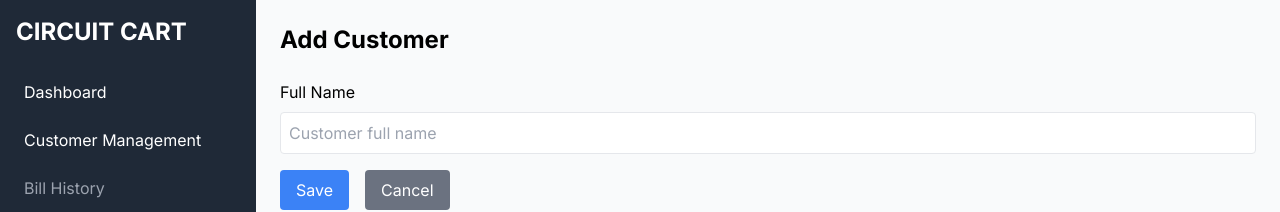
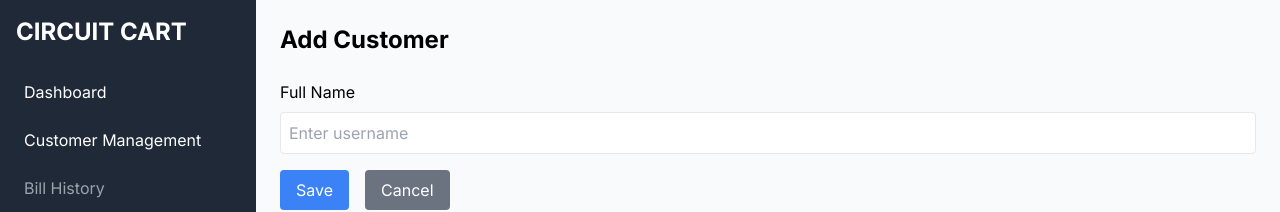
Before and after one commit to msdfernando/circuit-cart-admin, a Next.js app: page /customers/add in a window 1280 px wide. Shown: the top 212 px of the page. Built offline with nearby package versions, Linux system fonts and the light colour scheme.

Commit message:
fix: correct input field ID and update placeholder and aria-label in AddCustomerPage

```diff
--- a/src/app/customers/add/page.tsx
+++ b/src/app/customers/add/page.tsx
@@ -35,13 +35,13 @@ export default function AddCustomerPage() {
         <div>
   <label htmlFor="name" className="block mb-2">Full Name</label>
   <input
-    id="name"
+    id="username"
     type="text"
     value={formData.name}
     onChange={(e) => setFormData({...formData, name: e.target.value})}
     className="w-full p-2 border rounded"
-    placeholder="Customer full name"
-    aria-label="Customer full name"
+    placeholder="Enter username"
+    aria-label="Username input"
     required
   />
 </div>
```
